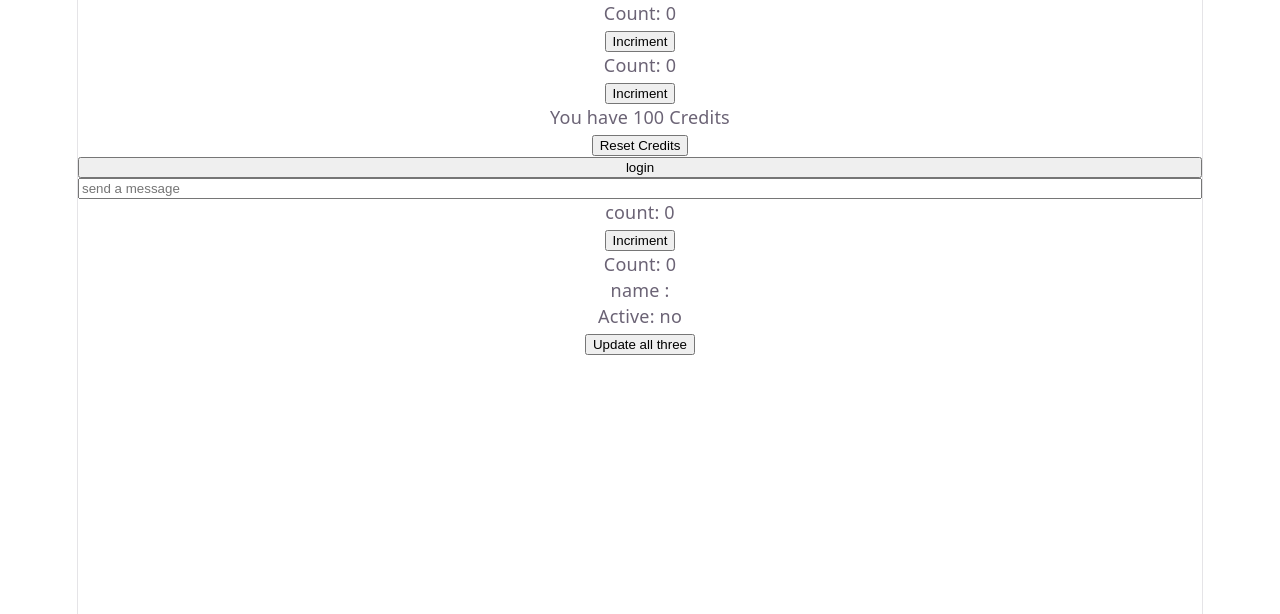
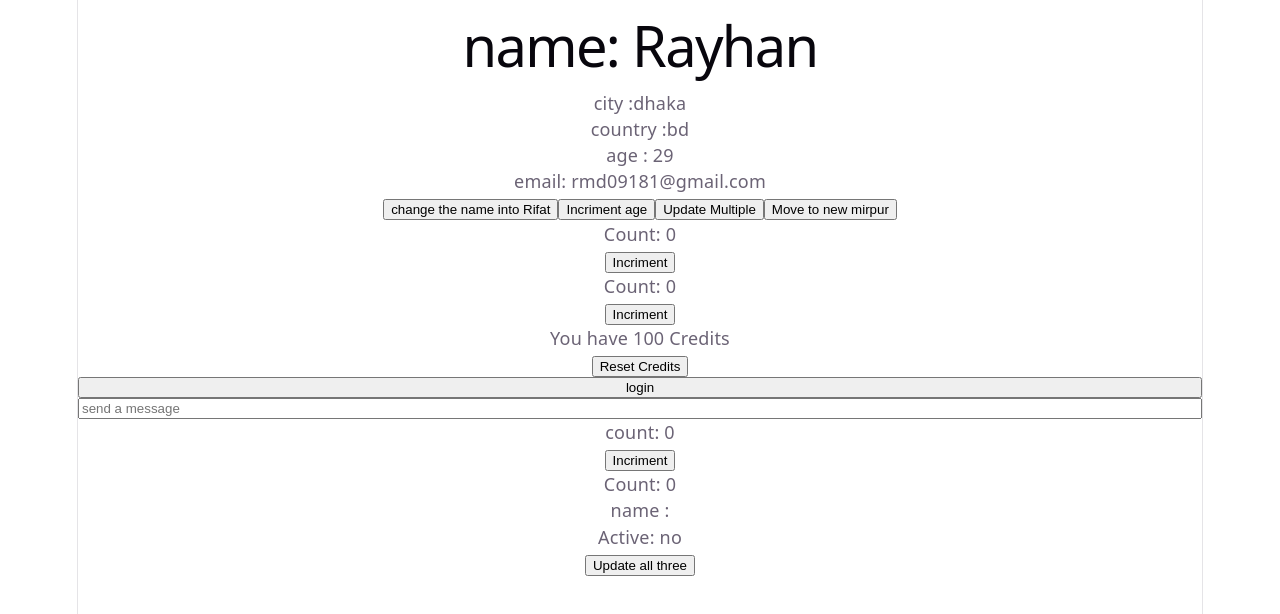
Before and after one commit to rayhan123-ahmed/React, a React (Vite) app in the folder state-demo/: page / in a window 1280 px wide. Shown: the top 614 px of the page. Built offline with nearby package versions, Linux system fonts and the light colour scheme.

Commit message:
useState with Objects

```diff
--- a/state-demo/src/App.jsx
+++ b/state-demo/src/App.jsx
@@ -5,11 +5,13 @@ import { UserDashBoard } from "./UseDashBoard";
 import { SimpleCounter } from "./SimpleCounter";
 import { PrevStateCounter } from "./PrevStateCounter";
 import { BachingCounter } from "./BatchingCounter";
+import { UserProfile } from "./UseProfile";
 
 function App() {
   return (
     <>
-    <PrevStateCounter />
+      <UserProfile />
+      <PrevStateCounter />
       <SimpleCounter />
       <UserDashBoard />
       <LoginCard />
--- /dev/null
+++ b/state-demo/src/UseProfile.jsx
@@ -0,0 +1,60 @@
+import { useState } from "react";
+
+export const UserProfile = () => {
+
+  const [user, setUser] = useState({
+    name: "Rayhan",
+    age: 29,
+    email: "rmd09181@gmail.com",
+    address:{
+        city: 'dhaka',
+        country: 'bd'
+    }
+  });
+
+  console.log("component rendaring, user", user);
+
+  const handleTask = () => {
+    setUser({
+        // useing spread operator to pass all the object data into the setUser
+      ...user,
+      name: "Rifat",
+    });
+  };
+  const UpdateAge = ()=>{
+     setUser({
+        ...user,
+        age: user.age + 1,
+     })
+  }
+  const UpdateMultiple = ()=>{
+    setUser({
+        ...user,
+        name: 'sifat',
+        age: user.age+2,
+    })
+  }
+  const UpdateCity = ()=>{
+     setUser({
+       ...user,
+       address: {
+         ...user.address,
+         city: "mirpur",
+       },
+     });
+  }
+
+  return (
+    <div>
+      <h1>name: {user.name}</h1>
+      <p>city :{user.address.city}</p>
+      <p>country :{user.address.country}</p>
+      <p>age : {user.age}</p>
+      <p>email: {user.email}</p>
+      <button onClick={handleTask}>change the name into Rifat</button>
+      <button onClick={UpdateAge}>Incriment age</button>
+      <button onClick={UpdateMultiple}>Update Multiple</button>
+      <button onClick={UpdateCity}>Move to new mirpur</button>
+    </div>
+  );
+};
```
